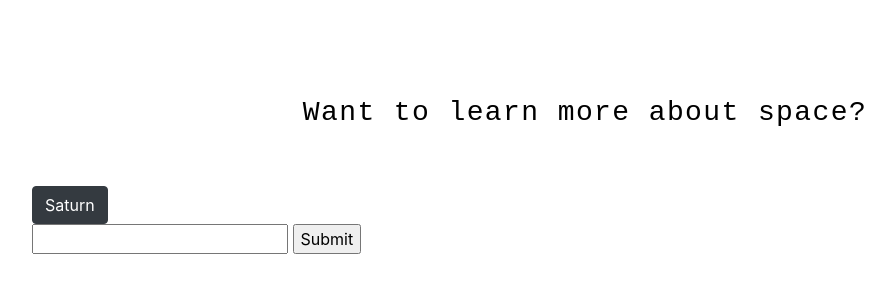
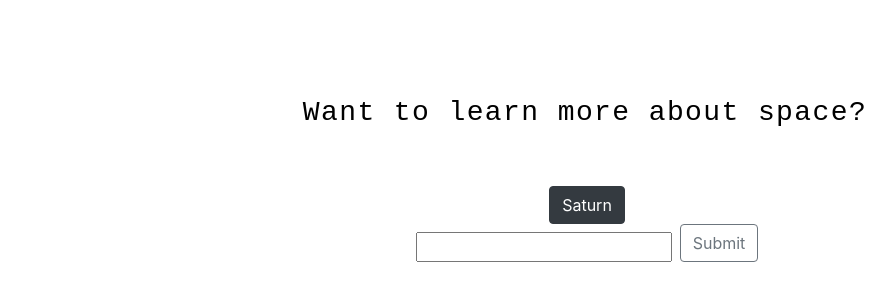
Before and after one commit to Sevicode/CA_hackathon_space, a plain HTML site: page index.html in a window 1280 px wide. Shown: the part 184-484 px from the top of the page, without its empty margins (53-948 px from the left). Drawn offline with nearby package versions, Linux system fonts and the light colour scheme.

Commit message:
styled the btns

```diff
--- a/index.html
+++ b/index.html
@@ -13,13 +13,13 @@
         <h3>Want to learn more about space?</h3>
     </div>
 
-    <div class="saturn-button">
-        <button id="saturn_btn" class="btn btn-dark text-center">Saturn</button>
+    <div class="saturn-button d-flex justify-content-center">
+        <button id="saturn_btn" class="btn btn-dark">Saturn</button>
     </div>
 
-    <form id="query_form">
-        <input type="text" id="planet" name="planet">
-        <input type="submit">
+    <form id="query_form" class="d-flex justify-content-center">
+        <input type="text" id="planet" name="planet" class="mt-2">
+        <input type="submit" class="btn btn-outline-secondary ml-2">
     </form>
 
     <div id="planet_card"></div>
```
